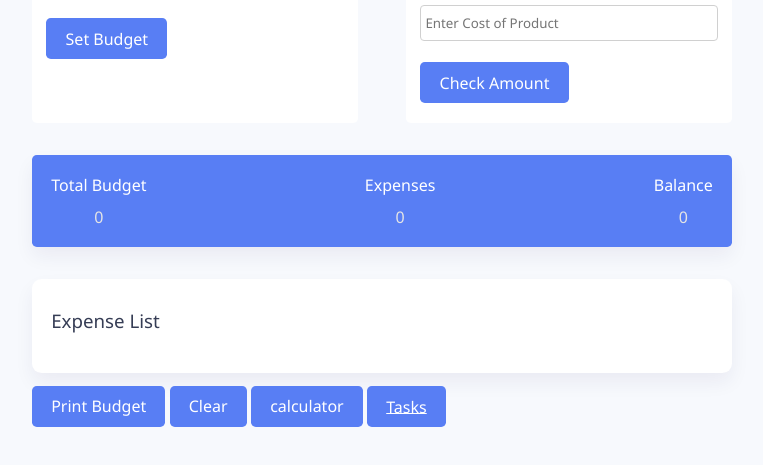
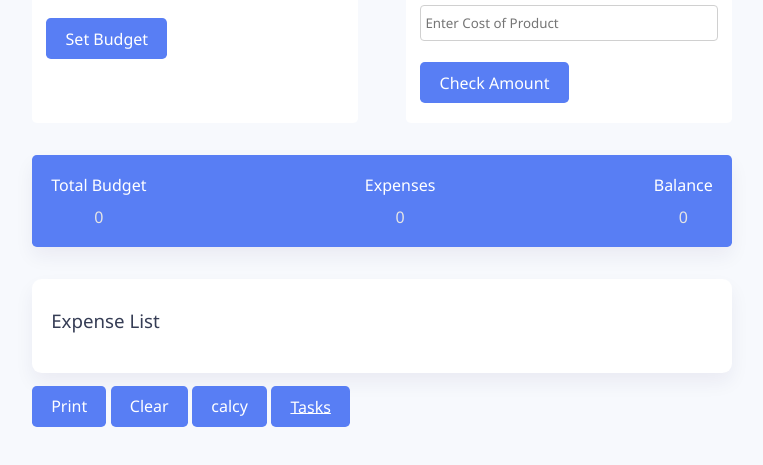
Before and after one commit to Ankit7276/budget, a plain HTML site: page index.html in a window 1280 px wide. Shown: the part 111-576 px from the top of the page, without its empty margins (258-1021 px from the left). Drawn offline with Linux system fonts and the light colour scheme.

Commit message:
Update index.html

```diff
--- a/index.html
+++ b/index.html
@@ -66,10 +66,10 @@
             <div class="list-container" id="list"></div>
         </div>
         <!-- Add this inside your wrapper or near the list -->
-        <button id="print-button" class="submit">Print Budget</button>
+        <button id="print-button" class="submit">Print</button>
         <button id="clear-data-button" class="submit">Clear</button>
         <!-- <button  class="submit" src="calculater.html" >calculator</button> -->
-        <button class="submit" type="button" onclick="navigateToProject()">calculator</button>
+        <button class="submit" type="button" onclick="navigateToProject()">calcy</button>
         <a class="submit" href="https://ankit7276.github.io/Todo/">Tasks</a>
 
 
```
